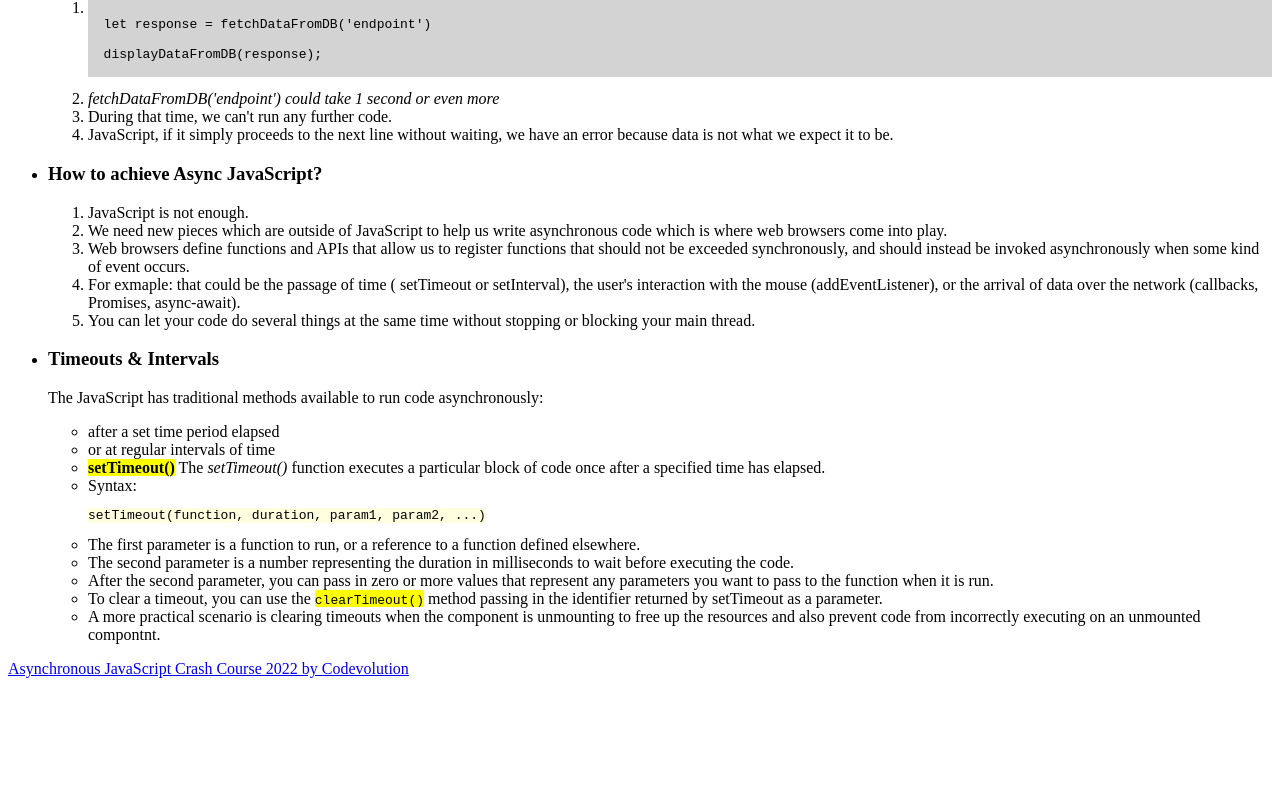
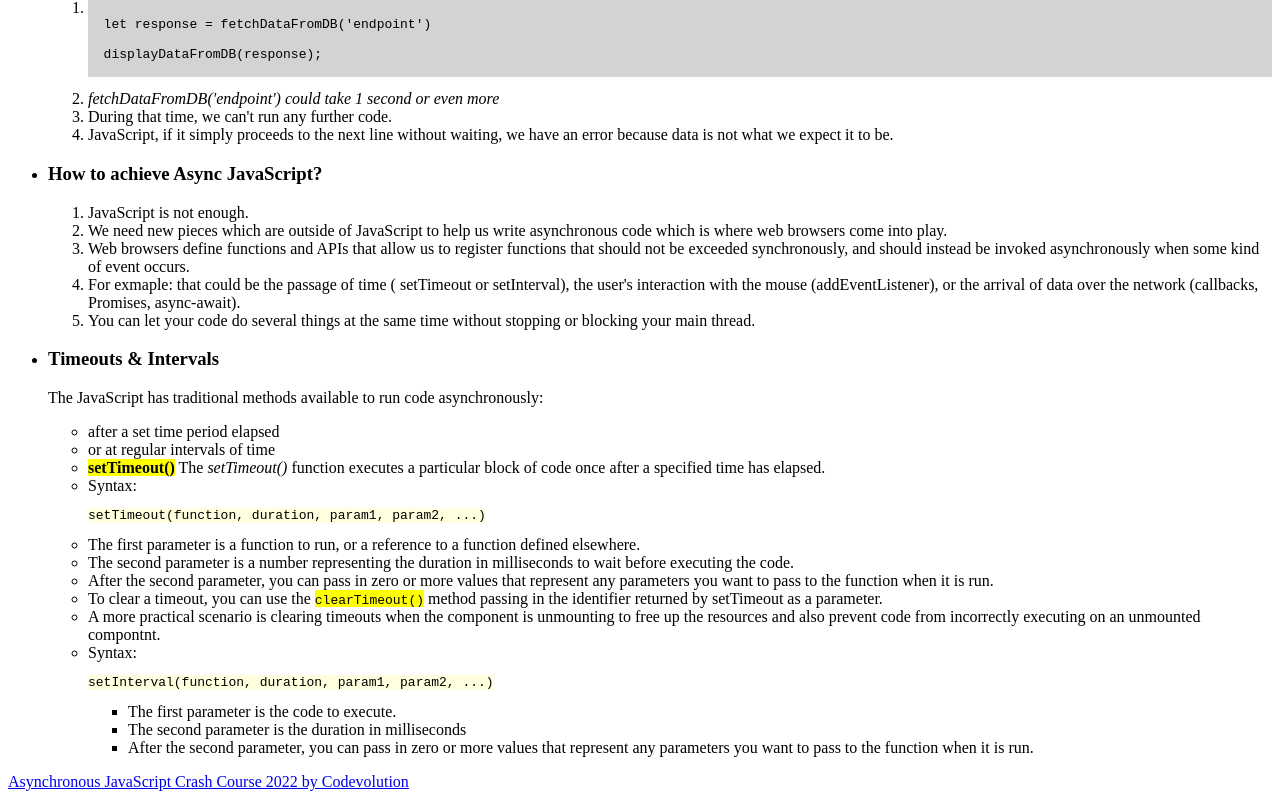
Before and after one commit to yugmani/async-js-codevolution, a website: page index.html in a window 1280 px wide. Shown: the part 348-1155 px from the top of the page. Before the commit the page ends 1042 px from the top, so only its background shows below. Drawn offline with Linux system fonts and the light colour scheme.

Commit message:
setInterval() and clearInterval();

```diff
--- a/index.html
+++ b/index.html
@@ -79,6 +79,13 @@
     <li>After the second parameter, you can pass in zero or more values that represent any parameters you want to pass to the function when it is run.</li>
     <li>To clear a timeout, you can use the <mark><code>clearTimeout()</code></mark> method passing in the identifier returned by setTimeout as a parameter.</li>
     <li>A more practical scenario is clearing timeouts when the component is unmounting to free up the resources and also prevent code from incorrectly executing on an unmounted compontnt.</li>
+    <li>Syntax: <pre><code style="background-color:lightyellow;">setInterval(function, duration, param1, param2, ...)</code></pre>
+      <ul>
+        <li>The first parameter is the code to execute.</li>
+        <li>The second parameter is the duration in milliseconds</li>
+        <li>After the second parameter, you can pass in zero or more values that represent any parameters you want to pass to the function when it is run.</li>
+      </ul>
+    </li>
   </ul>
   </li>
   </ul>
```
Also changed, not shown: index.js (+12 -0 lines).
